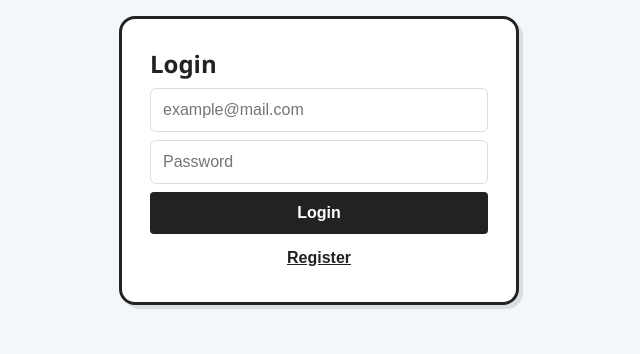
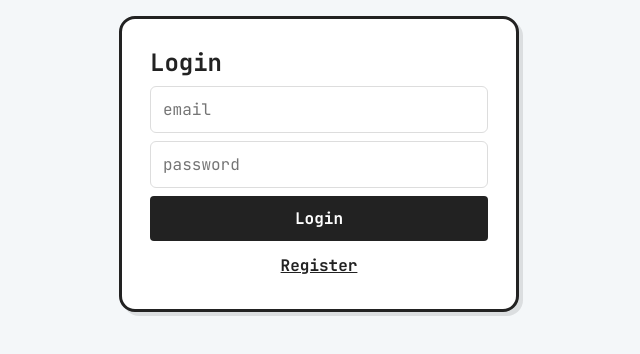
Before and after one commit to stepastepa/counter, a plain HTML site: page index.html in a window 1280 px wide. Shown: the whole page, without its empty margins (321-961 px from the left). Drawn offline with Linux system fonts and the light colour scheme; no server answers.

Commit message:
fix: new font

```diff
--- a/index.html
+++ b/index.html
@@ -11,8 +11,8 @@
       <div id="login-box">
         <h2>Login</h2>
         <div id="login-err" class="error"></div>
-        <input type="email" id="login-email" placeholder="example@mail.com" />
-        <input type="password" id="login-pass" placeholder="Password" />
+        <input type="email" id="login-email" placeholder="email" />
+        <input type="password" id="login-pass" placeholder="password" />
         <button class="btn-main" id="btn-do-login">Login</button>
         <button class="btn-link" id="link-to-reg">Register</button>
       </div>
@@ -20,12 +20,12 @@
       <div id="reg-box" class="hidden">
         <h2>Register</h2>
         <div id="reg-err" class="error"></div>
-        <input type="text" id="reg-name" placeholder="Username" />
-        <input type="email" id="reg-email" placeholder="example@mail.com" />
+        <input type="text" id="reg-name" placeholder="username" />
+        <input type="email" id="reg-email" placeholder="email" />
         <input
           type="password"
           id="reg-pass"
-          placeholder="Password"
+          placeholder="password"
         />
         <button class="btn-main" id="btn-do-reg">Register</button>
         <button class="btn-link" id="link-to-login">Already have account?</button>
--- a/style.css
+++ b/style.css
@@ -1,3 +1,5 @@
+@import url('https://fonts.googleapis.com/css2?family=JetBrains+Mono:wght@100..800&display=swap');
+
 *,
 *:before,
 *:after {
@@ -24,7 +26,7 @@
 }
 
 body {
-  font-family: "Segoe UI", sans-serif;
+  font-family: "JetBrains Mono", monospace;
   background: var(--bg);
   display: flex;
   flex-direction: column;
@@ -32,6 +34,15 @@ body {
   min-height: 100vh;
   padding: 1rem;
   color: var(--dark-text);
+}
+
+input, select, textarea {
+  font-size: 1rem;
+}
+
+input, button, select, textarea {
+  font: inherit;
+  color: inherit;
 }
 
 .card {
```
